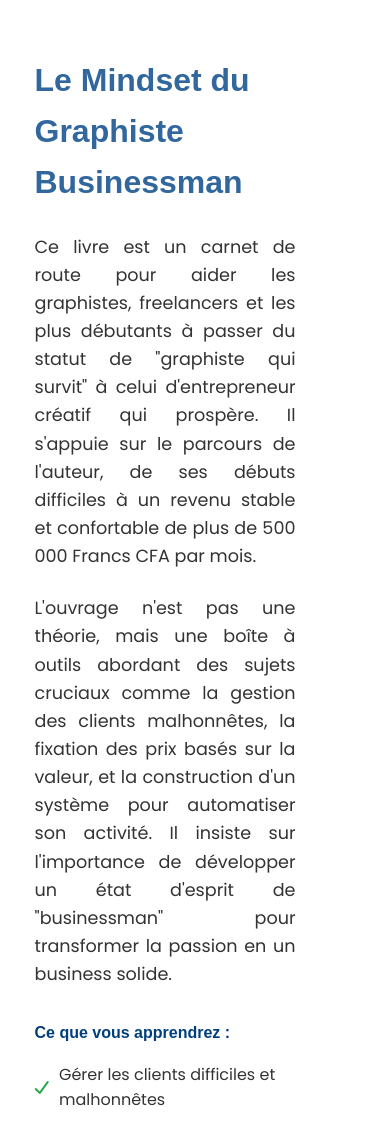
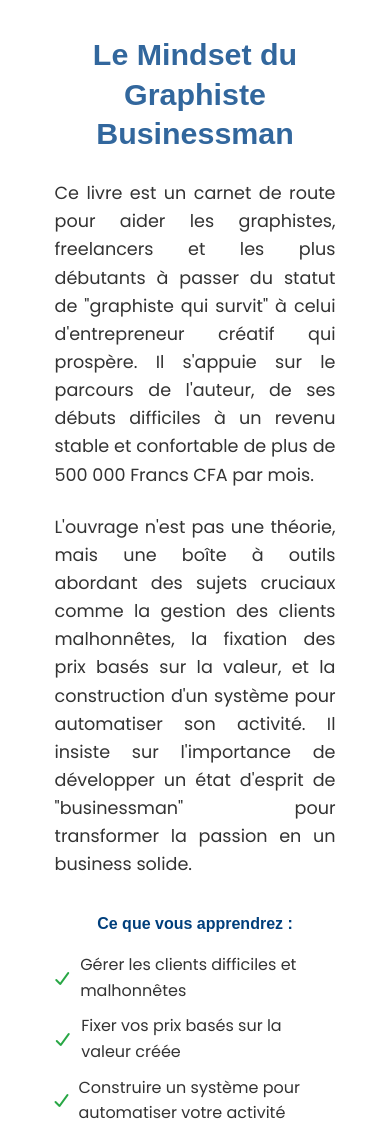
Before and after one commit to harfleur20/le-mindset-du--graphiste-businessman, a React (Vite) app: page / in a window 390 px wide. Shown: the part 2611-3732 px from the top of the page. Built offline with nearby package versions, Linux system fonts and the light colour scheme.

Commit message:
mobile-update-2

```diff
--- a/src/components/Preview/Preview.css
+++ b/src/components/Preview/Preview.css
@@ -6,17 +6,19 @@
   justify-content: center;
   padding: 20px;
   background: #535353;
-  min-height: 100vh;
+  /* min-height: 100vh; */
   padding-bottom: 40px;
+}
 
 
-}
 
 /* En-tête avec titre et sous-titre */
 .preview-header {
   text-align: center;
   margin-bottom: 30px;
   max-width: 600px;
+  margin-bottom: 30px;
+        margin-top: 25px;
 }
 
 .preview-title {
@@ -190,7 +192,10 @@
   }
 
   .preview-header {
-    margin-bottom: 20px;
+    margin-bottom: 50px;
+    display: flex;
+    flex-direction: column;
+    align-items: center;
   }
 
   .preview-title {
@@ -199,12 +204,21 @@
 
   .preview-subtitle {
     font-size: 1em;
+    width: 70%;
+    text-align: center;
+    align-items: center;
+  }
+
+  .book-features h4{
+    text-align: center;
   }
 
   .masterclass-book {
     width: 350px !important;
     height: 500px !important;
   }
+
+
 
   .upsell-overlay {
     padding: 20px;
--- a/src/index.css
+++ b/src/index.css
@@ -980,6 +980,28 @@ h4 {
   margin-bottom: -18px;
 }
 
+.book-details{
+  padding: 0 20px;
+}
+
+.book-details h3
+ {
+    font-size: 1.9rem;
+    color: var(--primary);
+    margin-bottom: 1.6rem;
+    line-height: 1.3;
+    text-align: center;
+    margin-top: -20px;
+}
+
+.book-cover-large img{
+  width: 300px;
+}
+
+.preview-container{
+  min-height: 30px;
+}
+
 
 }
 
```
